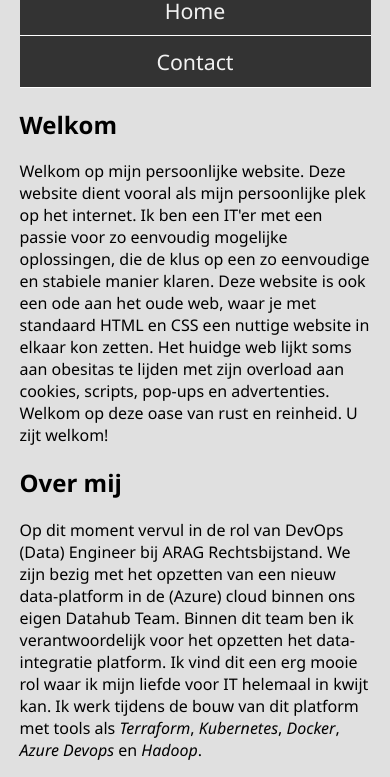
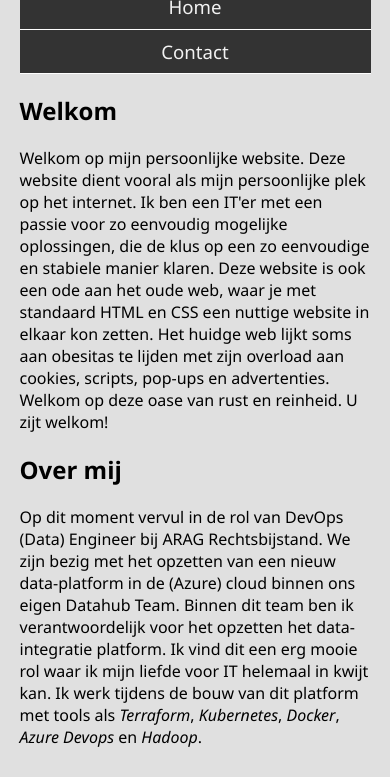
Before and after one commit to mrpowerus/personal-website, a plain HTML site: page index.html in a window 390 px wide. Shown: the part 166-943 px from the top of the page. Drawn offline with Linux system fonts and the light colour scheme.

Commit message:
bit higher width when buttons

```diff
--- a/css/styles.css
+++ b/css/styles.css
@@ -64,12 +64,10 @@ header span{
 }
 
 
-/* Extra small devices (phones, 600px and down) */
-@media (max-width: 600px) {
-
+@media (max-width: 768px) {
   nav a {
     width: 100%;
     border-bottom: 1px solid white;
+    font-size: 14pt;
   }
-
 }
```
